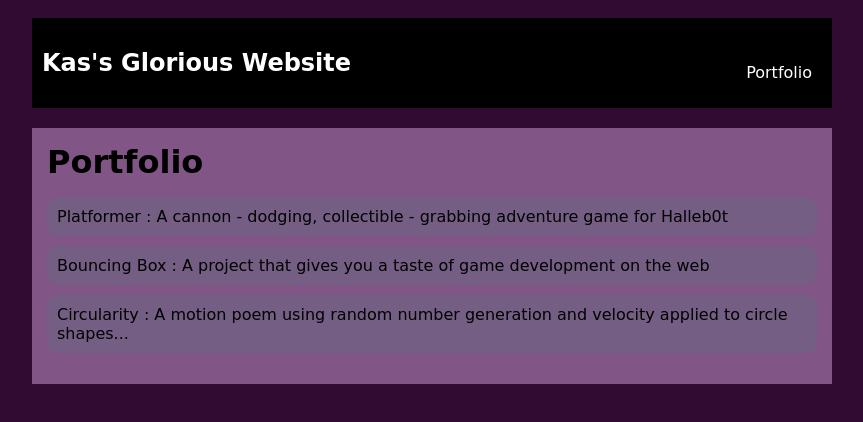
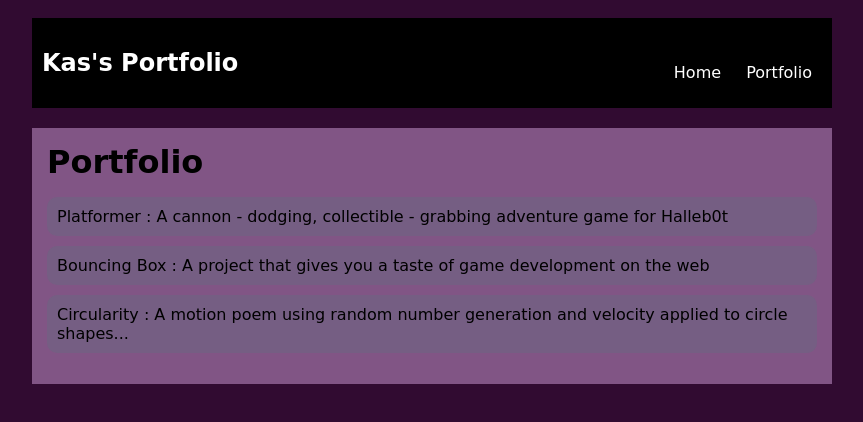
Before and after one commit to kaleisallean/kaleisallean-setup.github.io, a plain HTML site: page portfolio.html in a window 1280 px wide. Shown: the whole page, without its empty margins (208-1071 px from the left). Drawn offline with Linux system fonts and the light colour scheme.

Commit message:
add portfolio.html file

```diff
--- a/portfolio.html
+++ b/portfolio.html
@@ -8,10 +8,11 @@
     <body>
       <div id="all-contents">
 <nav>
-    <h1>Kas's Glorious Website</h1>
+    <h1>Kas's Portfolio</h1>
     <ul id="nav-li">
         <li class="nav-a" href="index.html">Home</a>
         </li>
+        <li class="nav-li"><a href="index.html"> Home </a> </li>
         <li class="nav-li">
             <a class="nav-a" href="portfolio.html">Portfolio</a>
         </li>
```
